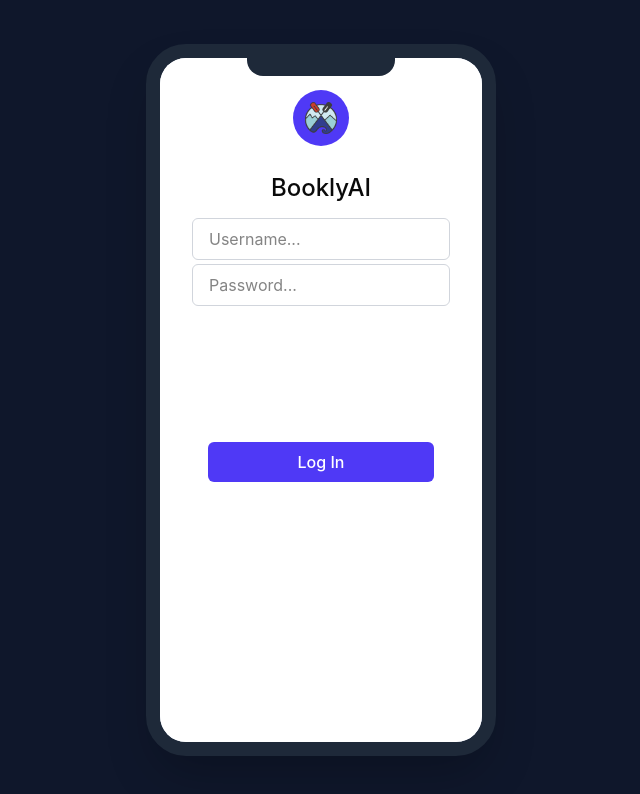
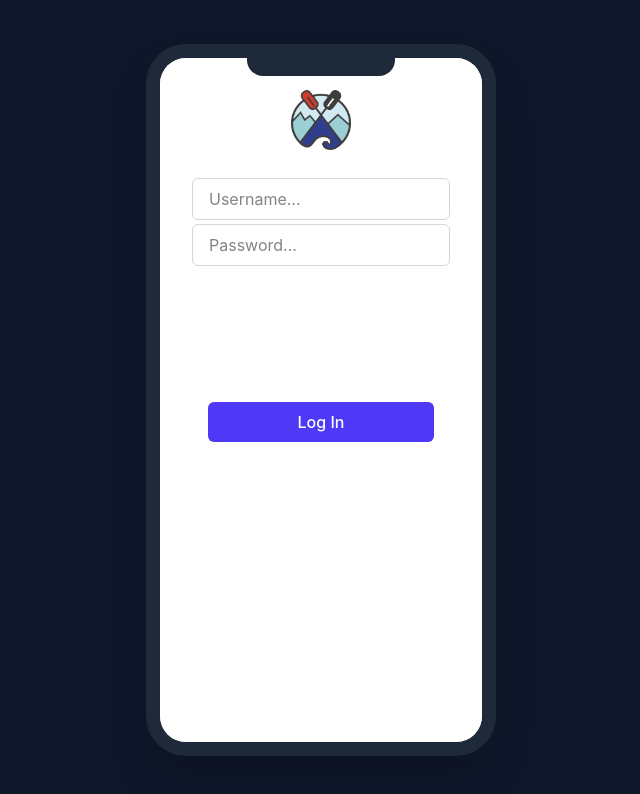
Before and after one commit to SudyStefan/MSD_UX_Prototype, a React (Vite) app: page / in a window 1280 px wide. Shown: the top 794 px of the page, without its empty margins (319-959 px from the left). Built offline with nearby package versions, Linux system fonts and the light colour scheme.

Commit message:
fix login icon

```diff
--- a/src/app/components/LoginPage.tsx
+++ b/src/app/components/LoginPage.tsx
@@ -19,12 +19,8 @@ export function LoginPage({ onLogin }: LoginPageProps) {
     <div className="h-full flex items-start justify-center bg-gradient-to-br from-blue-50 to-indigo-100">
       <div className="bg-white h-full p-8 rounded-lg shadow-lg w-full max-w-md">
         <div className="flex items-center justify-center mb-6">
-          <div className="bg-indigo-600 p-3 rounded-full">
-            <img src="/favicon.png" alt="BooklyAI Logo" className="h-8 w-auto" />
-          </div>
+            <img src="favicon.png" alt="BooklyAI Logo" className="h-15 w-auto" />
         </div>
-
-        <h1 className="text-center mb-2">BooklyAI</h1>
 
         <form onSubmit={handleSubmit} className="flex h-full space-y-4 justify-start flex-col">
             <div>
```
